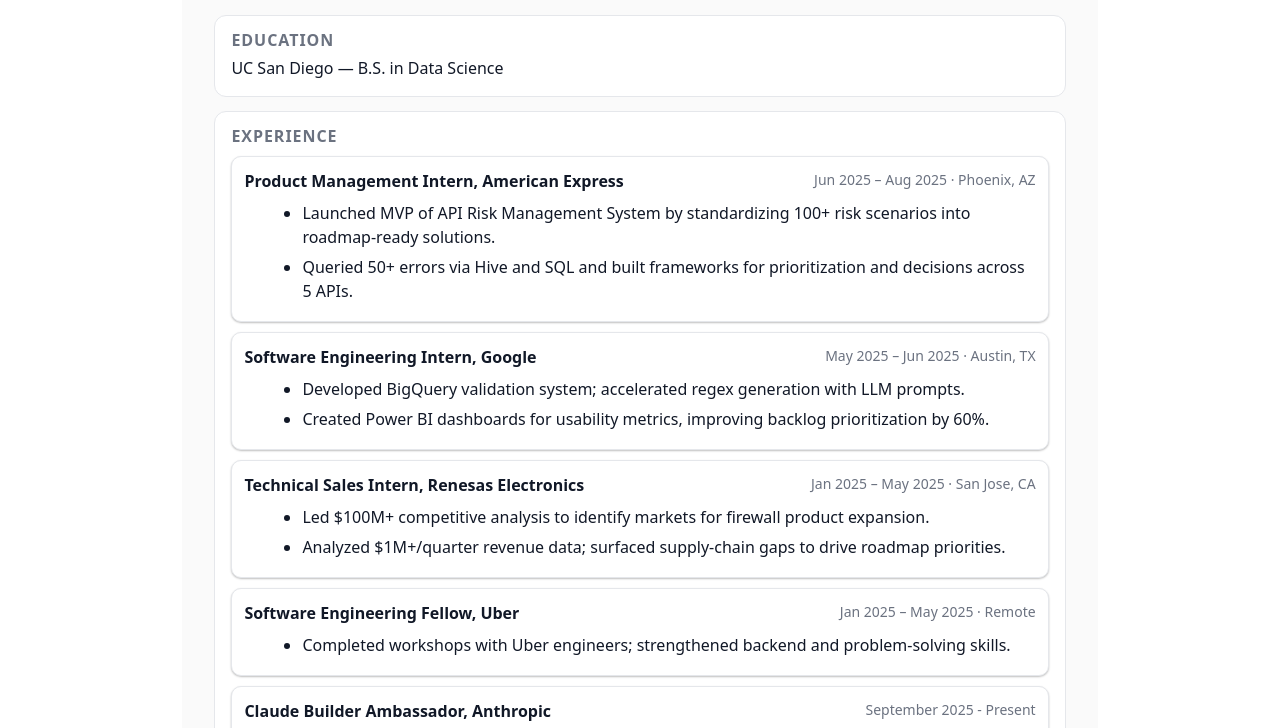
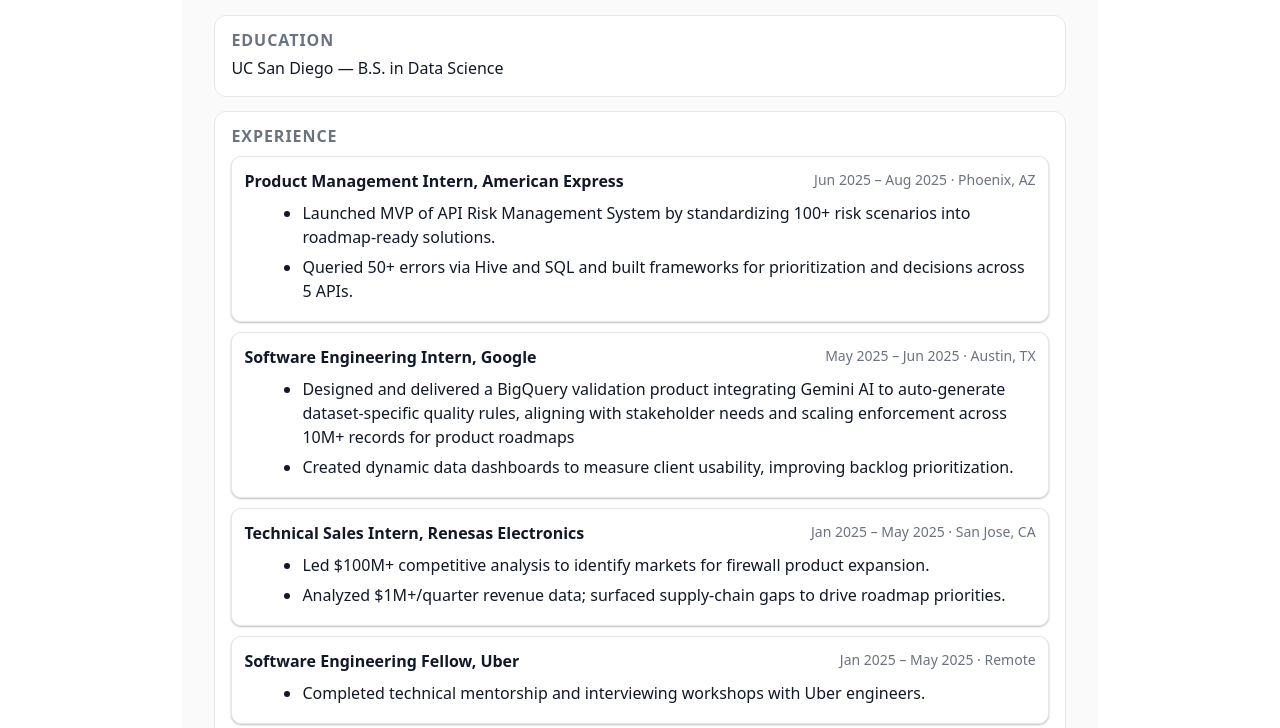
Before and after one commit to akshitaabalasai/portfolio, a website: page resume/index.html in a window 1280 px wide. Shown: the part 198-926 px from the top of the page. Drawn offline with Linux system fonts and the light colour scheme.

Commit message:
Update index.html

```diff
--- a/resume/index.html
+++ b/resume/index.html
@@ -109,8 +109,9 @@
           <div class="meta">May 2025 – Jun 2025 · Austin, TX</div>
         </header>
         <ul>
-          <li>Developed BigQuery validation system; accelerated regex generation with LLM prompts.</li>
-          <li>Created Power BI dashboards for usability metrics, improving backlog prioritization by 60%.</li>
+          <li>Designed and delivered a BigQuery validation product integrating Gemini AI to auto-generate dataset-specific quality
+rules, aligning with stakeholder needs and scaling enforcement across 10M+ records for product roadmaps</li>
+          <li>Created dynamic data dashboards to measure client usability, improving backlog prioritization.</li>
         </ul>
       </article>
 
@@ -131,7 +132,7 @@
           <div class="meta">Jan 2025 – May 2025 · Remote</div>
         </header>
         <ul>
-          <li>Completed workshops with Uber engineers; strengthened backend and problem-solving skills.</li>
+          <li>Completed technical mentorship and interviewing workshops with Uber engineers.</li>
         </ul>
       </article>
 
```
